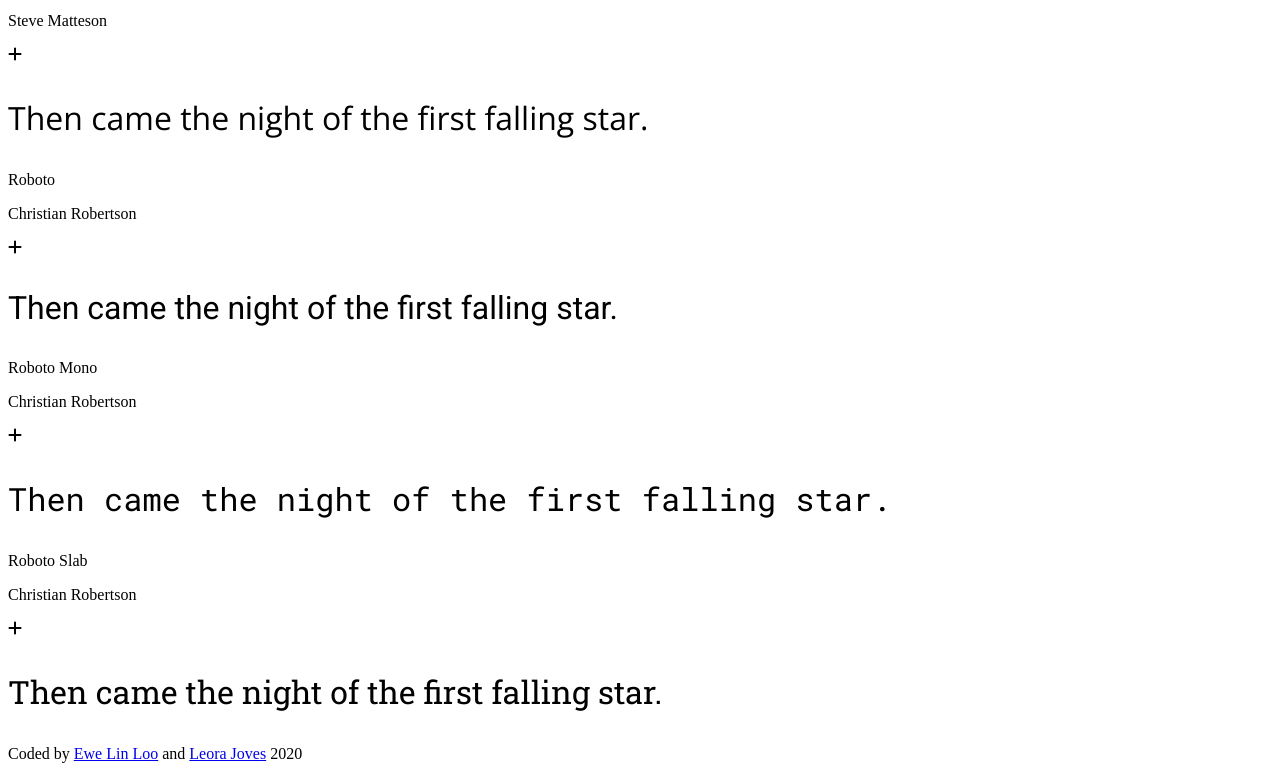
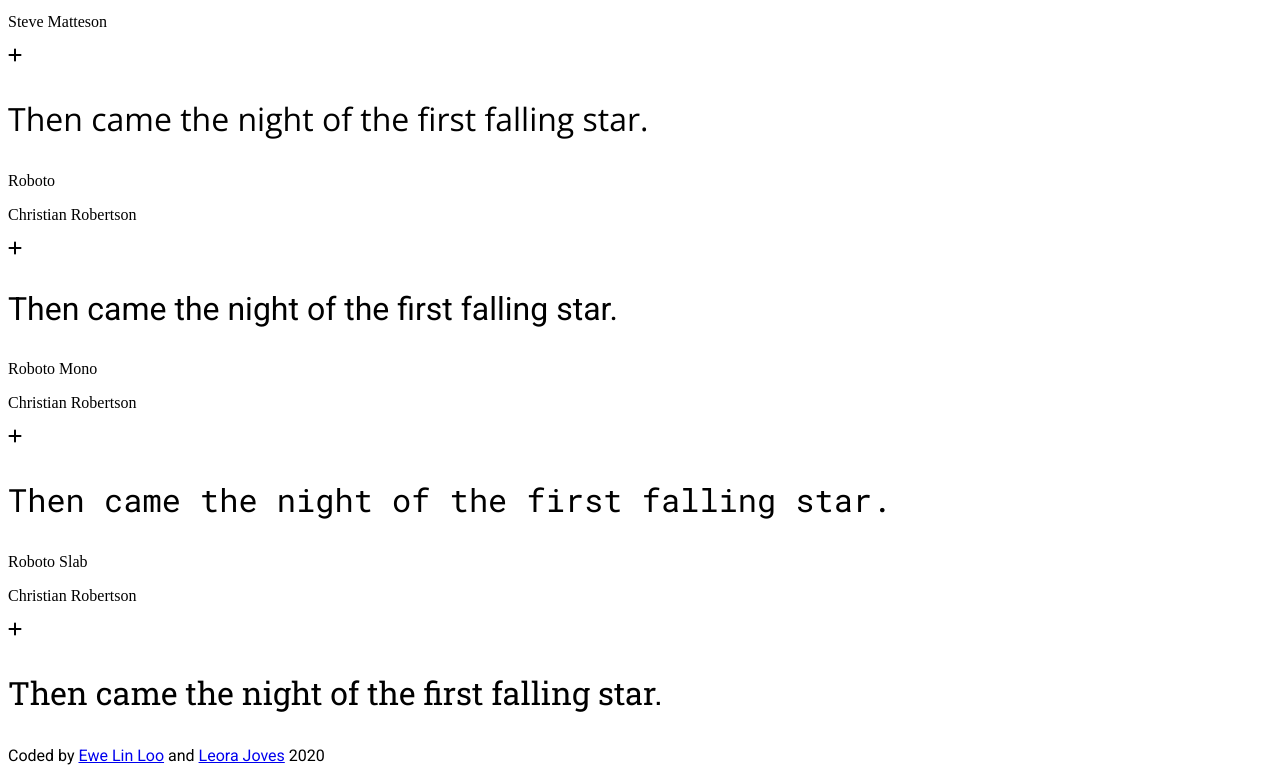
Before and after one commit to chingu-voyages/v19-toucans-team-03, a plain HTML site: page index.html in a window 1280 px wide. Shown: the part 1257-2030 px from the top of the page. Drawn offline with nearby package versions, Linux system fonts and the light colour scheme.

Commit message:
Change header and footer font to Roboto

```diff
--- a/index.html
+++ b/index.html
@@ -4,6 +4,7 @@
     <meta charset="UTF-8" />
     <meta name="viewport" content="width=device-width, initial-scale=1.0" />
     <title>Favourite Fonts</title>
+    <link href="https://fonts.googleapis.com/css2?family=Roboto:wght@300&display=swap" rel="stylesheet">
     <link rel="stylesheet" href="style.css" />
     <link
       href="https://fonts.googleapis.com/css2?family=Alegreya+Sans&family=Alegreya+Sans+SC&family=Balsamiq+Sans&family=DM+Mono&family=Lato&family=Montserrat&family=Open+Sans&family=Roboto&family=Roboto+Mono&family=Roboto+Slab&display=swap"
--- a/style.css
+++ b/style.css
@@ -1,3 +1,7 @@
+header, footer {
+  font-family: 'Roboto', sans-serif;
+}
+
 .navbar {
   width: 100%;
   align-items: center;
```
